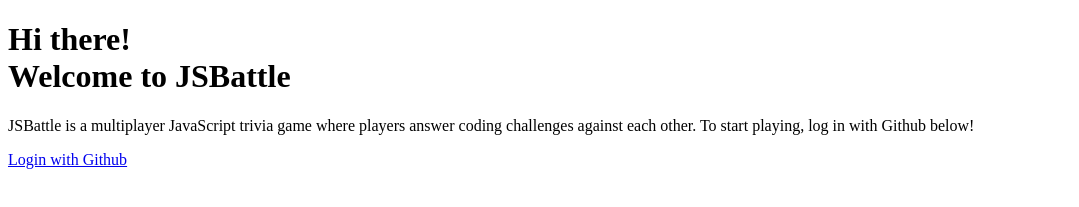
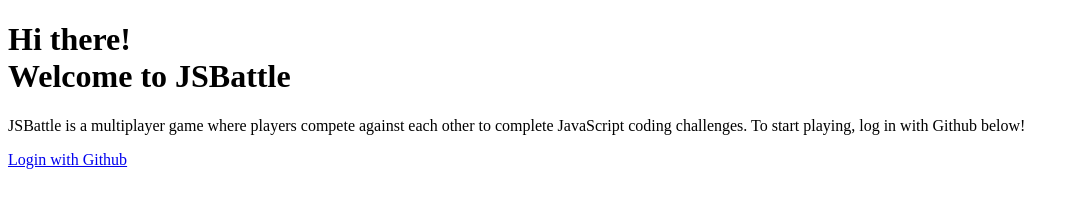
Before and after one commit to lfg1907/jsbattle, a React app: page /#/ in a window 1280 px wide. Shown: the top 207 px of the page, without its empty margins (0-1079 px from the left). Built offline with nearby package versions, Linux system fonts and the light colour scheme; no server answers.

Commit message:
update description

```diff
--- a/frontend/src/components/Login.jsx
+++ b/frontend/src/components/Login.jsx
@@ -10,10 +10,10 @@
           <span className="light">Welcome to JSBattle</span>
         </h1>
         <p>
-          JSBattle is a multiplayer JavaScript trivia game
-          where players answer coding challenges against
-          each other. To start playing, log in with Github
-          below!
+          JSBattle is a multiplayer game where players
+          compete against each other to complete JavaScript
+          coding challenges. To start playing, log in with
+          Github below!
         </p>
         <a href="/api/auth/login">
           <div id="login-button">
```
